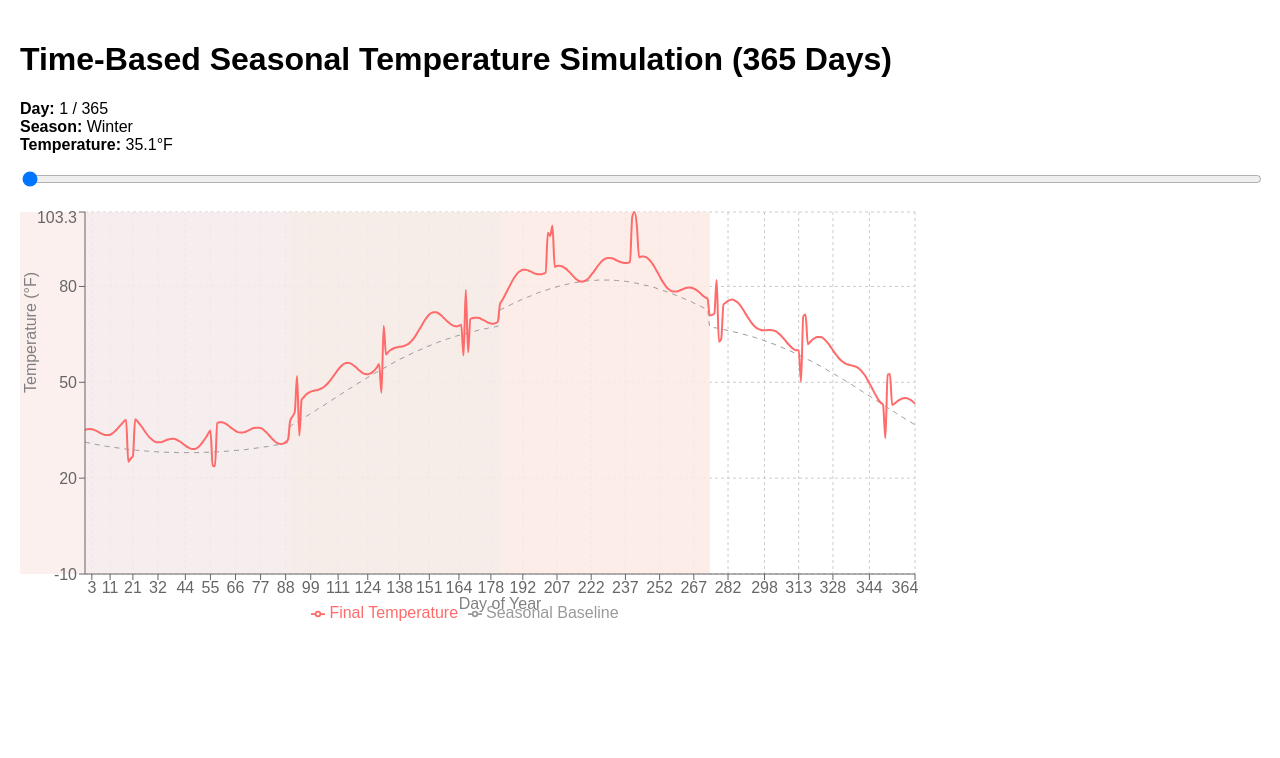
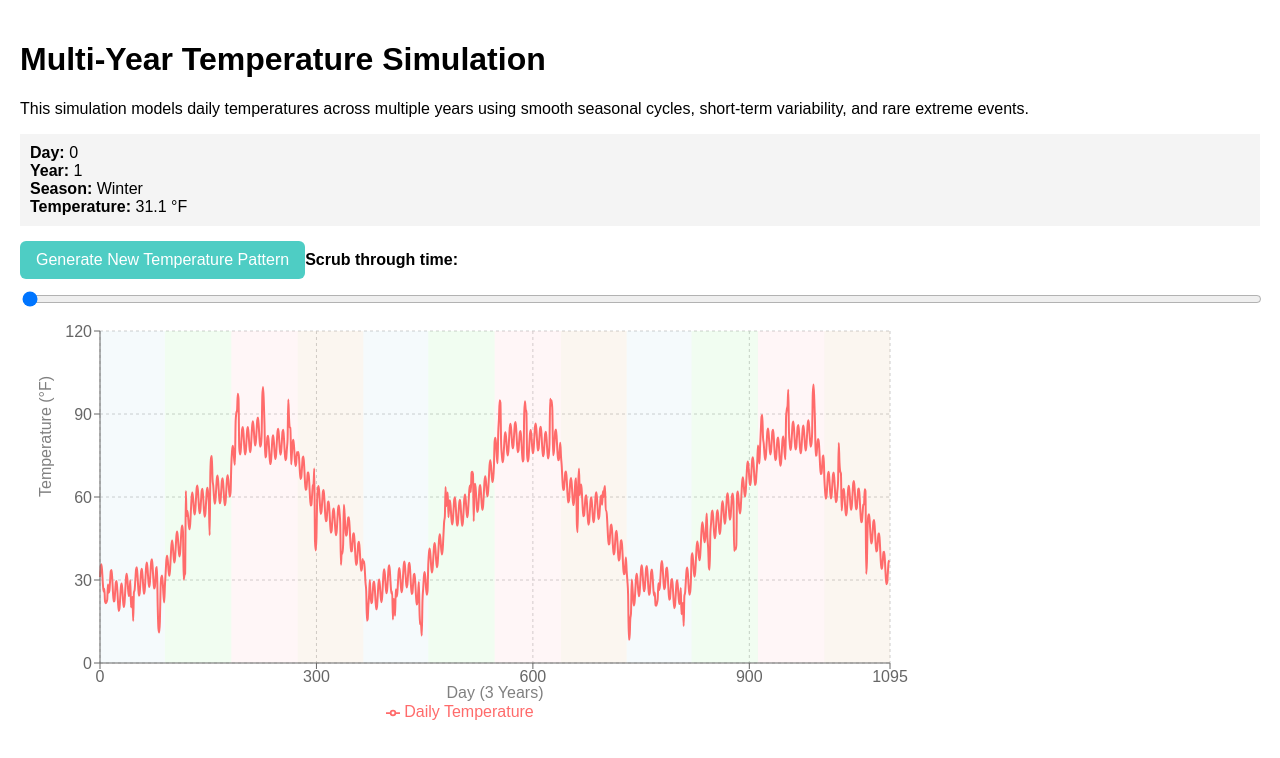
Before and after one commit to BSchoenth245/population-sim-React-, a React (Create React App) app: page / in a window 1280 px wide. Shown: the top 758 px of the page. Built offline with nearby package versions, Linux system fonts and the light colour scheme.

Commit message:
added multi year support and made minor changes

```diff
--- a/src/TempTest.js
+++ b/src/TempTest.js
@@ -1,4 +1,4 @@
-import { useState, useEffect, useMemo } from 'react';
+import { useEffect, useState } from 'react';
 import {
   LineChart,
   Line,
@@ -7,318 +7,280 @@ import {
   CartesianGrid,
   Tooltip,
   Legend,
-  ReferenceArea,
+  ReferenceArea
 } from 'recharts';
 
-/*****************************************************************************************
- * TIME-BASED SEASONAL CLIMATE SIMULATION
- * -------------------------------------
- * This component simulates daily temperature over a full year (365 ticks).
- *
- * Key design principles:
- * 1. Time drives seasons (NOT temperature)
- * 2. Seasons have realistic, fixed lengths
- * 3. Temperature is composed of multiple layers:
- *    - Seasonal baseline
- *    - Daily oscillation
- *    - Multi-day weather noise
- *    - Rare extreme events
- *
- * The math is intentionally separated into small, readable functions so it is easy
- * to debug, tune, or extend (latitude, climate change, multiple years, etc.).
- *****************************************************************************************/
+/* ============================================================
+   === SIMULATION CONSTANTS ===================================
+   ============================================================ */
 
-// ----------------------------------------------------------------------------------------
-// GLOBAL TIME CONSTANTS
-// ----------------------------------------------------------------------------------------
+const DAYS_PER_YEAR = 365;
+const YEAR_COUNT = 3;
+const TOTAL_DAYS = DAYS_PER_YEAR * YEAR_COUNT;
 
-// One full simulated year = 365 ticks (1 tick ≈ 1 day)
-const DAYS_PER_YEAR = 365;
-
-// ----------------------------------------------------------------------------------------
-// SEASON DEFINITIONS
-// ----------------------------------------------------------------------------------------
-
-// Seasons are defined by FIXED TIME LENGTHS (in days)
-// These values closely mirror real-world meteorological seasons
+/*
+  Seasons are time-based and must sum to 365.
+*/
 const SEASONS = [
-  { name: 'Winter', length: 90, color: '#e3f2fd' },
-  { name: 'Spring', length: 92, color: '#e8f5e9' },
-  { name: 'Summer', length: 92, color: '#fff3e0' },
-  { name: 'Fall',   length: 91, color: '#fbe9e7' },
+  { name: 'Winter', length: 90 },
+  { name: 'Spring', length: 92 },
+  { name: 'Summer', length: 92 },
+  { name: 'Fall',   length: 91 }
 ];
 
-// Each season has a temperature profile:
-// - mean: average temperature for that season
-// - amp:  how much temperature rises/falls within the season
+/*
+  Seasonal climate targets.
+  Used for shaping, NOT forcing.
+*/
 const SEASON_PROFILES = {
   Winter: { mean: 30, amp: 10 },
-  Spring: { mean: 50, amp: 15 },
-  Summer: { mean: 75, amp: 10 },
-  Fall:   { mean: 55, amp: 15 },
+  Spring: { mean: 55, amp: 12 },
+  Summer: { mean: 80, amp: 10 },
+  Fall:   { mean: 55, amp: 12 }
 };
 
-// ----------------------------------------------------------------------------------------
-// SEASON RESOLUTION FUNCTIONS
-// ----------------------------------------------------------------------------------------
+/*
+  Background colors for seasons.
+  These repeat once per year.
+*/
+const SEASON_COLORS = {
+  Winter: 'rgba(173, 216, 230, 0.25)',
+  Spring: 'rgba(144, 238, 144, 0.25)',
+  Summer: 'rgba(255, 182, 193, 0.25)',
+  Fall:   'rgba(222, 184, 135, 0.25)'
+};
+
+
+/* ============================================================
+   === HELPER FUNCTIONS =======================================
+   ============================================================ */
 
 /**
- * getSeason(dayOfYear)
- * --------------------
- * Converts a day index (0–364) into:
- * - Which season we're in
- * - How far we are through that season
- *
- * This function is PURE and deterministic.
+ * Returns the season and progress (0–1) for a given day of year.
  */
-function getSeason(dayOfYear) {
-  let day = dayOfYear;
-  let start = 0;
+function getSeasonForDay(dayOfYear) {
+  let accumulated = 0;
 
   for (const season of SEASONS) {
-    if (day < season.length) {
+    if (dayOfYear < accumulated + season.length) {
       return {
-        ...season,
-        startDay: start,
-        dayInSeason: day,
-        // progress ∈ [0, 1]
-        // Used to smoothly interpolate temperature across the season
-        progress: day / season.length,
+        name: season.name,
+        progress: (dayOfYear - accumulated) / season.length
       };
     }
-    day -= season.length;
-    start += season.length;
+    accumulated += season.length;
   }
+
+  return { name: 'Winter', progress: 0 };
 }
 
 /**
- * seasonalBaseline(seasonName, progress)
- * --------------------------------------
- * Produces the BASE temperature for a season.
- *
- * Math explanation:
- * - Uses sin(progress × π) instead of a full sine wave
- * - This gives a smooth rise and fall within a season
- * - Temperature peaks in the middle of the season
- *
- * Result:
- * - No sharp edges
- * - Natural warming/cooling curve
- */
-/**
- * seasonalBaseline(seasonName, progress, dayOfYear)
- * -------------------------------------------------
- * Produces a SMOOTH seasonal baseline temperature.
- *
- * Previous version:
- * - Each season was independent
- * - Temperature reset sharply at season boundaries
- *
- * New approach:
- * - Use a continuous ANNUAL sine wave for large-scale warming/cooling
- * - Modulate it by season-specific offsets
- * - This guarantees smooth transitions between seasons
+ * Smooth annual temperature baseline.
+ * Ensures continuity and summer-centered peak.
  */
 function seasonalBaseline(seasonName, progress, dayOfYear) {
-  // --- 1. Global annual temperature cycle ---
-  // One full sine wave over the year
-  // Coldest near mid-winter, warmest near mid-summer
-  // Shift the entire annual temperature wave forward in time so that
-  // the peak (warmest point) occurs squarely during Summer
-  //
-  // 45-day shift was chosen so the maximum aligns near mid-summer
   const WAVE_SHIFT_DAYS = -45;
 
-  const annualProgress = (dayOfYear + WAVE_SHIFT_DAYS) / DAYS_PER_YEAR; // 0 → 1
-  const annualMean = 52;        // Average yearly temperature
-  const annualAmplitude = 22;   // Strength of seasonal contrast
+  const annualProgress =
+    (dayOfYear + WAVE_SHIFT_DAYS) / DAYS_PER_YEAR;
+
+  const annualMean = 52;
+  const annualAmplitude = 22;
 
   const annualWave =
     annualMean +
-    annualAmplitude * Math.sin(2 * Math.PI * (annualProgress - 0.25));
+    annualAmplitude *
+      Math.sin(2 * Math.PI * (annualProgress - 0.25));
 
-  // --- 2. Season-specific adjustment ---
-  // Small offsets to shape each season without breaking continuity
-  const seasonAdjustments = {
+  const seasonOffsets = {
     Winter: -5,
     Spring: 0,
     Summer: +5,
-    Fall: 0,
+    Fall:   0
   };
 
-  // --- 3. Intra-season shaping ---
-  // Gentle curvature so seasons still "feel" distinct
+  const amp = SEASON_PROFILES[seasonName]?.amp ?? 0;
+
   const intraSeason =
-    SEASON_PROFILES[seasonName].amp *
-    Math.sin(progress * Math.PI) * 0.3; // reduced influence
+    amp *
+    Math.sin(progress * Math.PI) *
+    0.3;
 
-  return annualWave + seasonAdjustments[seasonName] + intraSeason;
+  return annualWave + seasonOffsets[seasonName] + intraSeason;
 }
 
-// ----------------------------------------------------------------------------------------
-// CLIMATE SAMPLING FUNCTION (THE "ENGINE")
-// ----------------------------------------------------------------------------------------
+/**
+ * Rare, deterministic extreme events.
+ */
+function extremeEvent(dayIndex, seasonName, seed) {
+  const signal = Math.sin(dayIndex * 0.173 + seed * 100) * 0.5 + 0.5;
 
-/**
- * sampleClimate(tick, phases)
- * ---------------------------
- * This is the heart of the simulation.
- * Given a tick (day), it returns a full climate snapshot.
- *
- * Temperature layers (added in order):
- * 1. Seasonal baseline (long-term climate)
- * 2. Daily oscillation (day/night cycle)
- * 3. Weather noise (multi-day systems)
- * 4. Rare extreme events (heat waves / cold snaps)
- */
-function sampleClimate(tick, phases) {
-  // Convert absolute tick into day-of-year (wraps every 365 days)
-  const dayOfYear = tick % DAYS_PER_YEAR;
 
-  // Determine season & progress
-  const season = getSeason(dayOfYear);
+  if (signal < 0.97) return 0;
 
-  // --- 1. Seasonal baseline ---
-  const base = seasonalBaseline(season.name, season.progress, dayOfYear);
+  const magnitude =
+    8 + 6 * Math.abs(Math.sin(dayIndex * 0.91));
 
-  // --- 2. Daily temperature oscillation ---
-  // One full sine wave per day (day/night temperature swing)
-  const daily = 5 * Math.sin(tick * 2 * Math.PI + phases.daily);
+  if (seasonName === 'Summer') return +magnitude;
+  if (seasonName === 'Winter') return -magnitude;
 
-  // --- 3. Weather noise ---
-  // Lower-frequency sine waves simulate multi-day weather patterns
-  const noise =
-    3 * Math.sin(tick / 7 + phases.noise1) + // weekly systems
-    2 * Math.sin(tick / 3 + phases.noise2);  // short-term fronts
-
-  // --- 4. Extreme events ---
-  // Rare, sharp deviations from normal temperature
-  let extreme = 0;
-
-  // Convert sine wave into probability-like signal [0,1]
-  const extremeChance = Math.sin(tick * 0.17 + phases.extreme) * 0.5 + 0.5;
-
-  // Roughly ~1–2% of days have extreme events
-  if (extremeChance > 0.985) {
-    if (season.name === 'Summer') {
-      // Heat waves only in summer
-      extreme = 10 + Math.random() * 5;
-    } else if (season.name === 'Winter') {
-      // Cold snaps only in winter
-      extreme = -10 - Math.random() * 5;
-    } else {
-      // Transitional seasons can go either way
-      extreme = Math.random() > 0.5 ? 10 : -10;
-    }
-  }
-
-  // Final temperature is the sum of all layers
-  const temperature = base + daily + noise + extreme;
-
-  return {
-    tick,
-    dayOfYear,
-    season: season.name,
-    temperature: Math.round(temperature * 10) / 10,
-    base: Math.round(base * 10) / 10,
-  };
+  return Math.sin(dayIndex * 0.37) > 0
+    ? +magnitude
+    : -magnitude;
 }
 
-// ----------------------------------------------------------------------------------------
-// REACT COMPONENT
-// ----------------------------------------------------------------------------------------
+/* ============================================================
+   === MAIN COMPONENT =========================================
+   ============================================================ */
 
-export default function TemperatureTest() {
+export default function TemperatureSimulation() {
   const [data, setData] = useState([]);
-  const [currentTick, setCurrentTick] = useState(0);
+  const [currentDay, setCurrentDay] = useState(0);
+  const [seed, setSeed] = useState(Math.random());
 
-  // Random phases are generated ONCE per simulation run
-  // This keeps the climate consistent until refresh
-  const phases = useMemo(() => ({
-    daily: Math.random() * Math.PI * 2,
-    noise1: Math.random() * Math.PI * 2,
-    noise2: Math.random() * Math.PI * 2,
-    extreme: Math.random() * Math.PI * 2,
-  }), []);
+  useEffect(() => {
+    const generated = [];
 
-  // Generate one full year of data
-  useEffect(() => {
-    const yearData = [];
-    for (let tick = 0; tick < DAYS_PER_YEAR; tick++) {
-      yearData.push(sampleClimate(tick, phases));
+    for (let dayIndex = 0; dayIndex < TOTAL_DAYS; dayIndex++) {
+      const year = Math.floor(dayIndex / DAYS_PER_YEAR);
+      const dayOfYear = dayIndex % DAYS_PER_YEAR;
+
+      const season = getSeasonForDay(dayOfYear);
+
+      const base = seasonalBaseline(
+        season.name,
+        season.progress,
+        dayOfYear
+      );
+
+      const daily =
+        5 * Math.sin((2 * Math.PI * dayIndex) / 7);
+
+      const noise =
+        3 * Math.sin(dayIndex / 11.3 + seed * 10) +
+        2 * Math.sin(dayIndex / 4.7 + seed * 20);
+
+
+      const extreme = extremeEvent(dayIndex, season.name, seed);
+
+      const temp = base + daily + noise + extreme;
+      const safeTemp = Number.isFinite(temp) ? temp : 0;
+
+      generated.push({
+        dayIndex,
+        year,
+        dayOfYear,
+        season: season.name,
+        temperature: Math.round(safeTemp * 10) / 10
+      });
     }
-    setData(yearData);
-  }, [phases]);
 
-  const current = data[currentTick];
+    setData(generated);
+  }, [seed]);
+
+  const current = data[currentDay] ?? {};
 
   return (
     <div style={{ padding: 20, fontFamily: 'Arial, sans-serif' }}>
-      <h1>Time-Based Seasonal Temperature Simulation (365 Days)</h1>
+      <h1>Multi-Year Temperature Simulation</h1>
 
-      {current && (
-        <div style={{ marginBottom: 15 }}>
-          <strong>Day:</strong> {current.dayOfYear + 1} / 365<br />
-          <strong>Season:</strong> {current.season}<br />
-          <strong>Temperature:</strong> {current.temperature}°F
-        </div>
-      )}
+      <p>
+        This simulation models daily temperatures across multiple years using
+        smooth seasonal cycles, short-term variability, and rare extreme events.
+      </p>
 
-      {/* Day scrubber */}
-      <input
-        type="range"
-        min={0}
-        max={DAYS_PER_YEAR - 1}
-        value={currentTick}
-        onChange={(e) => setCurrentTick(Number(e.target.value))}
-        style={{ width: '100%', marginBottom: 20 }}
-      />
+      {/* === CURRENT DAY READOUT === */}
+      <div style={{ marginBottom: 15, padding: 10, background: '#f4f4f4' }}>
+        <strong>Day:</strong> {currentDay} <br />
+        <strong>Year:</strong> {current.year + 1 ?? '-'} <br />
+        <strong>Season:</strong> {current.season ?? '-'} <br />
+        <strong>Temperature:</strong> {current.temperature ?? '-'} °F
+      </div>
 
-      <LineChart width={900} height={420} data={data}>
+      <button
+        onClick={() => {
+          setSeed(Math.random());
+          setCurrentDay(0);
+        }}
+        style={{
+          padding: '10px 16px',
+          fontSize: '16px',
+          marginBottom: '10px',
+          backgroundColor: '#4ecdc4',
+          color: 'white',
+          border: 'none',
+          borderRadius: '6px',
+          cursor: 'pointer'
+        }}
+      >
+        Generate New Temperature Pattern
+      </button>
+
+
+      {/* === SCRUBBER === */}
+      <label>
+        <strong>Scrub through time:</strong>
+        <input
+          type="range"
+          min={0}
+          max={TOTAL_DAYS - 1}
+          value={currentDay}
+          onChange={(e) => setCurrentDay(Number(e.target.value))}
+          style={{ width: '100%' }}
+        />
+      </label>
+
+      {/* === CHART === */}
+      <LineChart width={900} height={450} data={data} margin={{ top: 20, right: 30, left: 20, bottom: 40 }}>
         <CartesianGrid strokeDasharray="3 3" />
 
         <XAxis
-          dataKey="dayOfYear"
-          label={{ value: 'Day of Year', position: 'insideBottom', offset: -5 }}
+          dataKey="dayIndex"
+          type="number"
+          domain={[0, TOTAL_DAYS]}
+          label={{ value: 'Day (3 Years)', position: 'insideBottom', offset: -5 }}
         />
 
         <YAxis
-          domain={[-10, 100]}
           label={{ value: 'Temperature (°F)', angle: -90, position: 'insideLeft' }}
         />
 
         <Tooltip />
-        <Legend />
-
-        {/* Background season bands for visual clarity */}
-        {SEASONS.map((s, i) => (
-          <ReferenceArea
-            key={s.name}
-            x1={SEASONS.slice(0, i).reduce((a, b) => a + b.length, 0)}
-            x2={SEASONS.slice(0, i + 1).reduce((a, b) => a + b.length, 0)}
-            fill={s.color}
-            fillOpacity={0.65}
-          />
-        ))}
-
-        {/* Seasonal baseline (no daily noise) */}
-        <Line
-          type="monotone"
-          dataKey="base"
-          stroke="#999"
-          strokeDasharray="5 5"
-          dot={false}
-          name="Seasonal Baseline"
+        <Legend
+          verticalAlign="bottom"
+          align="center"
+          wrapperStyle={{ paddingTop: 10 }}
         />
 
-        {/* Final temperature including all effects */}
+
+        {/* === Seasonal background shading === */}
+        {Array.from({ length: YEAR_COUNT }).map((_, year) => {
+          let seasonStart = year * DAYS_PER_YEAR;
+
+          return SEASONS.map(season => {
+            const x1 = seasonStart;
+            const x2 = seasonStart + season.length;
+            seasonStart = x2;
+
+            return (
+              <ReferenceArea
+                key={`${year}-${season.name}`}
+                x1={x1}
+                x2={x2}
+                fill={SEASON_COLORS[season.name]}
+                strokeOpacity={0}
+              />
+            );
+          });
+        })}
+
         <Line
           type="monotone"
           dataKey="temperature"
           stroke="#ff6b6b"
           strokeWidth={2}
           dot={false}
-          name="Final Temperature"
+          name="Daily Temperature"
         />
       </LineChart>
     </div>
```
